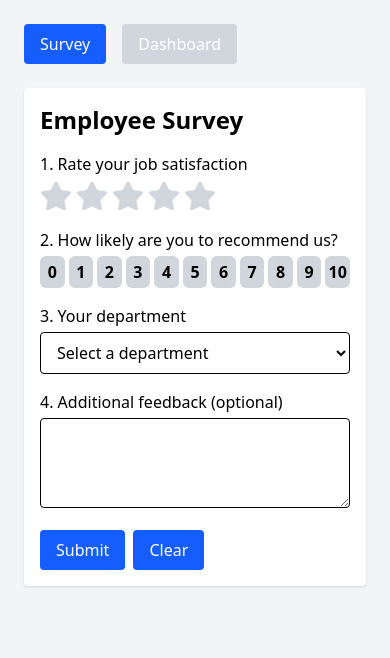
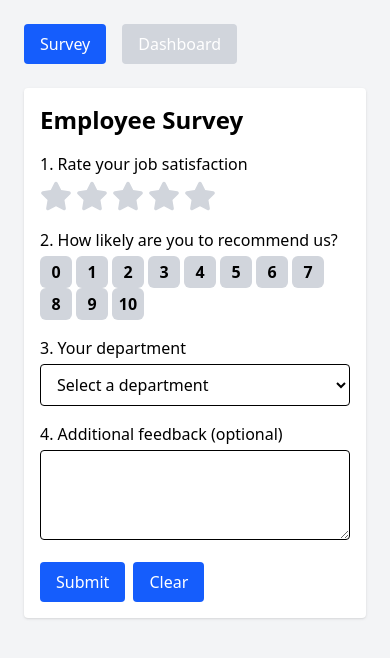
Before and after one commit to jun3838/engage-rocket, a React (Vite) app: page / in a window 390 px wide. Shown: the top 658 px of the page. Built offline with nearby package versions, Linux system fonts and the light colour scheme.

Commit message:
refactor: wrap starRating and numberRating for very small screen

```diff
--- a/src/shared/components/NumberRating.tsx
+++ b/src/shared/components/NumberRating.tsx
@@ -10,7 +10,7 @@ export default function NumberRating({ value, onChange }: NumberRatingProps) {
   const activeValue = hover !== null ? hover : value;
 
   return (
-    <div className="flex space-x-1">
+    <div className="flex space-x-1 flex-wrap">
       {Array.from({ length: 11 }, (_, idx) => {
         const isActive = activeValue >= idx;
         return (
--- a/src/shared/components/StarRating.tsx
+++ b/src/shared/components/StarRating.tsx
@@ -11,7 +11,7 @@ export default function StarRating({ value, onChange }: StarRatingProps) {
   const activeValue = hover !== null ? hover : value;
 
   return (
-    <div className="flex space-x-1">
+    <div className="flex space-x-1 flex-wrap">
       {[1, 2, 3, 4, 5].map((star) => {
         const isActive = activeValue >= star;
         return(
```
